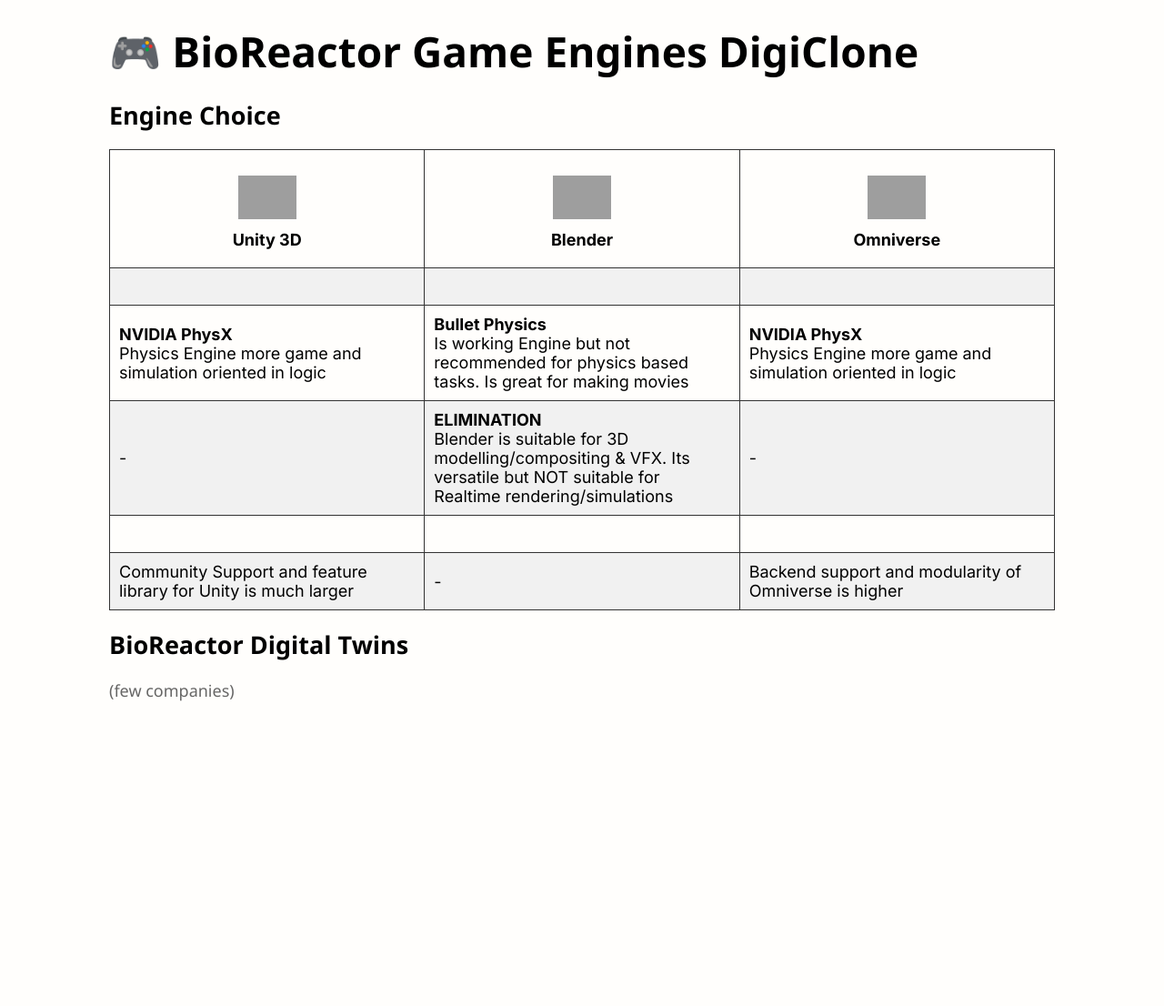
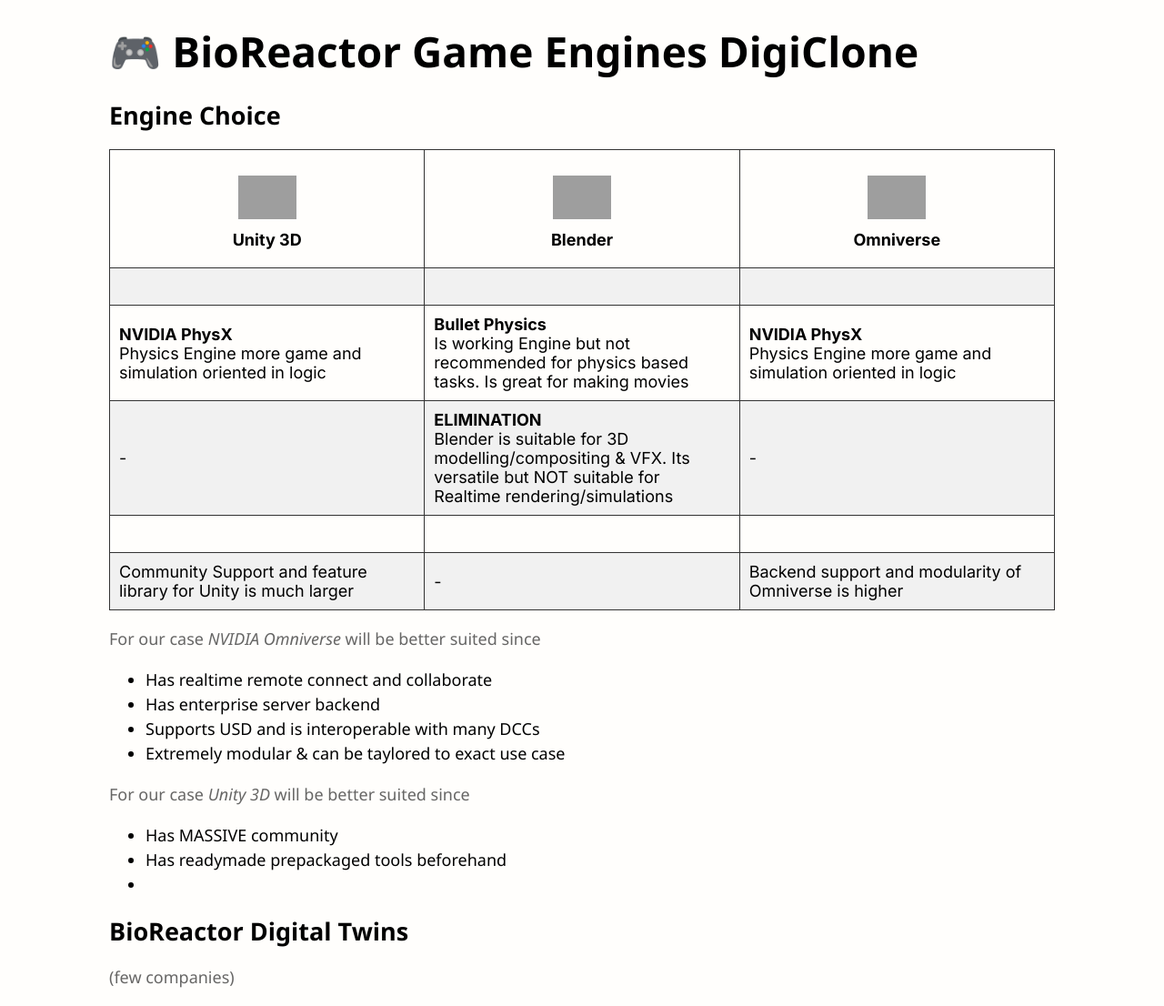
Before and after one commit to plutoniumm/Wavelabs, a Jekyll site: the page built from docs/010-BioReactorSim.md, in a window 1280 px wide, cut to the strip 0-1106 px from the top of the page. Shown: the whole strip at 91% size. Built offline with Jekyll 4.4.1, drawn with Linux system fonts in a browser that asks for light colours; before the commit the page ends 900 px from its top, so only the background shows below that; grey boxes are pictures that could not be loaded.

Commit message:
Update 010-BioReactorSim.md

```diff
--- a/docs/010-BioReactorSim.md
+++ b/docs/010-BioReactorSim.md
@@ -88,5 +88,17 @@
   </tr>
 </table>
 
+For our case *NVIDIA Omniverse* will be better suited since
+- Has realtime remote connect and collaborate
+- Has enterprise server backend
+- Supports USD and is interoperable with many DCCs
+- Extremely modular & can be taylored to exact use case
+
+For our case *Unity 3D* will be better suited since
+- Has MASSIVE community
+- Has readymade prepackaged tools beforehand
+-
+
+
 ## BioReactor Digital Twins
 (few companies)
```
